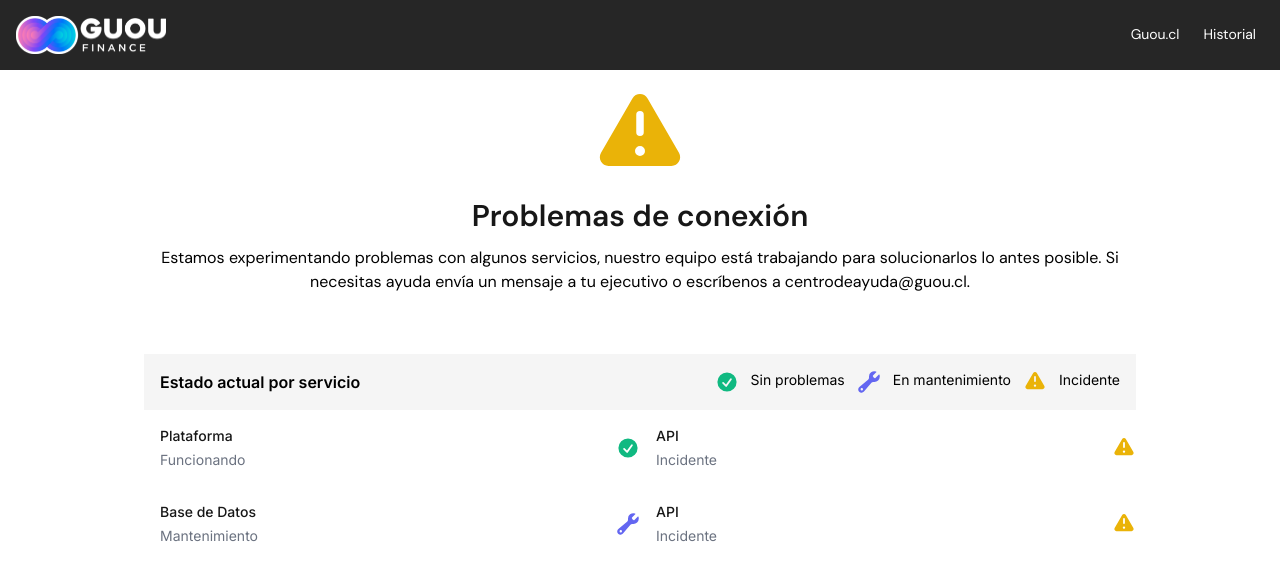
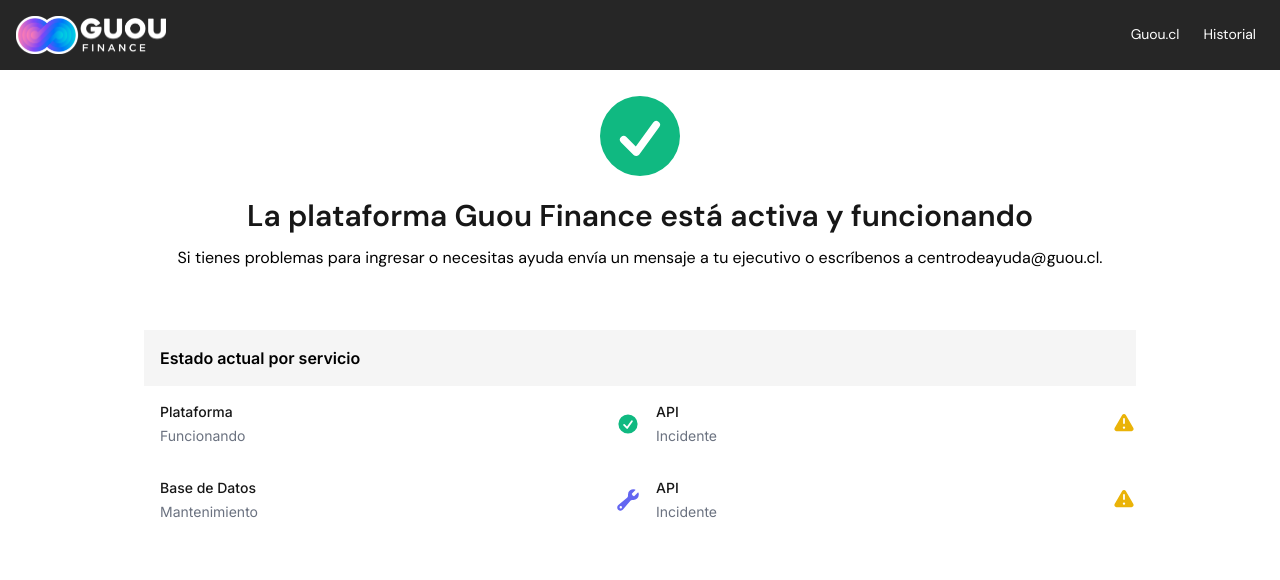
Before and after one commit to nglbrrts/guou-status, a Next.js app: page / in a window 1280 px wide. Shown: the top 580 px of the page. Built offline with nearby package versions, Linux system fonts and the light colour scheme.

Commit message:
ADD: ajustes

```diff
--- a/src/app/page.tsx
+++ b/src/app/page.tsx
@@ -11,23 +11,23 @@
     <main>
       <Header />
       <div className='w-full h-full bg-white flex flex-col gap-7'>
-        <StatusHeader type="incident" />
-        <div className=' w-full p-4 max-w-5xl mx-auto border border-neutral-600 rounded-xl'>
+        <StatusHeader type="active" />
+        <div className='w-full p-4 max-w-5xl mx-auto border border-neutral-600 rounded-xl'>
           <div className='flex flex-row p-2 justify-between align-middle w-full bg-neutral-100'>
             <div className='text-left font-semibold text-base p-2'>
               <p>Estado actual por servicio</p>
             </div>
-            <div className='flex flex-row gap-1 align-middle w-fit text-sm'>
+            {/* <div className='flex flex-row gap-1 align-middle w-fit text-sm'>
               <CheckCircleIcon width={24} className='text-emerald-500' />
               <p className='h-fit p-2'>Sin problemas</p>
               <WrenchIcon width={24} className='text-indigo-500' />
               <p className='h-fit p-2'>En mantenimiento</p>
               <ExclamationTriangleIcon width={24} className='text-yellow-500' />
               <p className='h-fit p-2'>Incidente</p>
-            </div>
+            </div> */}
           </div>
           <div className='flex flex-col h-fit' >
-            <div className='flex flex-row bg-white'>
+            <div className='flex flex-row bg-white border border-neutral-500'>
               <PlatformStatus />
               <ApiStatus />
             </div>
--- a/src/components/ApiStatus.tsx
+++ b/src/components/ApiStatus.tsx
@@ -10,7 +10,6 @@
     { status: "Incidente", icon: <ExclamationTriangleIcon width={24} className='text-yellow-500' /> },
   ];
 
-  // Selecciona un estado para demostrar (puedes cambiar esta lógica según tus necesidades)
   const currentStatus = statuses[2];
 
   return <ServiceStatus name="API" status={currentStatus.status} icon={currentStatus.icon} />;
--- a/src/components/DatabaseStatus.tsx
+++ b/src/components/DatabaseStatus.tsx
@@ -9,7 +9,6 @@
     { status: "Incidente", icon: <ExclamationTriangleIcon width={24} className='text-yellow-500' /> },
   ];
 
-  // Selecciona un estado para demostrar (puedes cambiar esta lógica según tus necesidades)
   const currentStatus = statuses[1];
 
   return <ServiceStatus name="Base de Datos" status={currentStatus.status} icon={currentStatus.icon} />;
--- a/src/components/PlatformStatus.tsx
+++ b/src/components/PlatformStatus.tsx
@@ -9,7 +9,6 @@
     { status: "Incidente", icon: <ExclamationTriangleIcon width={24} className='text-yellow-500' /> },
   ];
 
-  // Selecciona un estado para demostrar (puedes cambiar esta lógica según tus necesidades)
   const currentStatus = statuses[0];
 
   return <ServiceStatus name="Plataforma" status={currentStatus.status} icon={currentStatus.icon} />;
```
Also changed, not shown: 1 other file (tests, documents, lock files or other folders).
